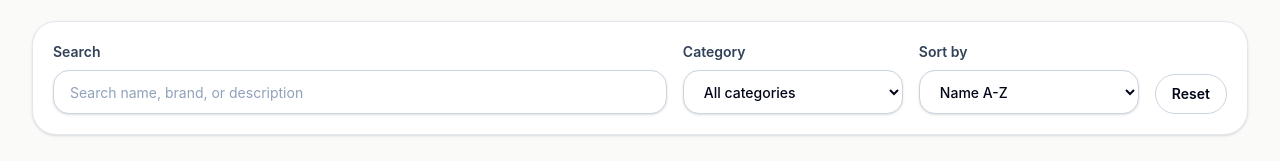
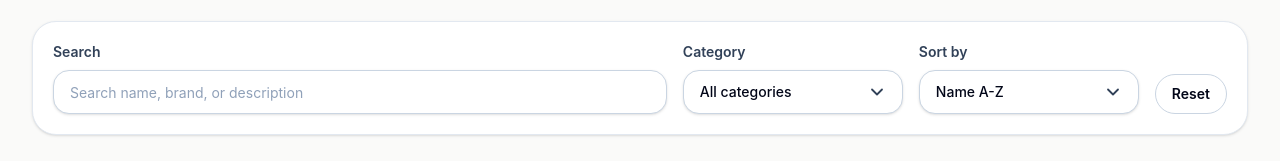
Before and after one commit to fzemmel/commerce-search-lab, a Next.js app: page /products in a window 1280 px wide. Shown: the part 316-477 px from the top of the page. Built offline with nearby package versions, Linux system fonts and the light colour scheme.

Commit message:
feat: enhance Select component with custom dropdown indicator and improved styling

```diff
--- a/src/components/ui/select.tsx
+++ b/src/components/ui/select.tsx
@@ -4,12 +4,22 @@ import { cn } from "@/lib/cn";
 
 export function Select({ className, ...props }: SelectHTMLAttributes<HTMLSelectElement>) {
   return (
+    <span className="relative block">
       <select
         className={cn(
-        "h-11 w-full rounded-2xl border border-slate-300 bg-white px-4 text-sm font-medium text-slate-950 shadow-sm outline-none transition focus:border-slate-500 focus:ring-4 focus:ring-amber-100",
+          "h-11 w-full appearance-none rounded-2xl border border-slate-300 bg-white py-0 pl-4 pr-11 text-sm font-medium text-slate-950 shadow-sm outline-none transition focus:border-slate-500 focus:ring-4 focus:ring-amber-100",
           className,
         )}
         {...props}
       />
+      <svg
+        aria-hidden="true"
+        viewBox="0 0 20 20"
+        fill="none"
+        className="pointer-events-none absolute right-4 top-1/2 h-5 w-5 -translate-y-1/2 text-slate-700"
+      >
+        <path d="M5 7.5L10 12.5L15 7.5" stroke="currentColor" strokeWidth="1.8" strokeLinecap="round" strokeLinejoin="round" />
+      </svg>
+    </span>
   );
 }
```
Lines whose indentation alone changed are shown as unchanged.
